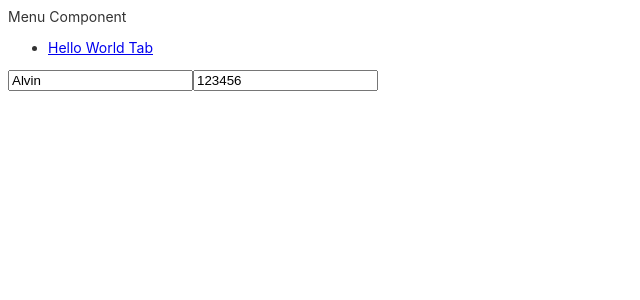
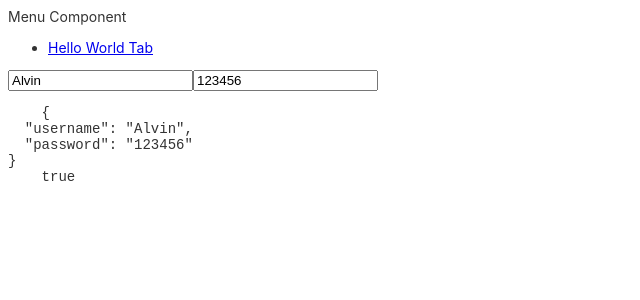
Before and after one commit to alvin-muniz/spring-blog-frontend, an Angular app: page /register in a window 1280 px wide. Shown: the top 300 px of the page, without its empty margins (0-640 px from the left). Built offline with nearby package versions, Linux system fonts and the light colour scheme.

Commit message:
added pre tags for debugging form state

```diff
--- a/src/app/user-form/user-form.component.html
+++ b/src/app/user-form/user-form.component.html
@@ -7,6 +7,10 @@ if form state in a valid or invalid state-->
   <input placeholder="Password" name="password" [(ngModel)]="user.password"
 
   required/>
+  <pre>
+    {{form.value | json}}
+    {{form.valid | json}}
+  </pre>
 
 
 </form>
```
